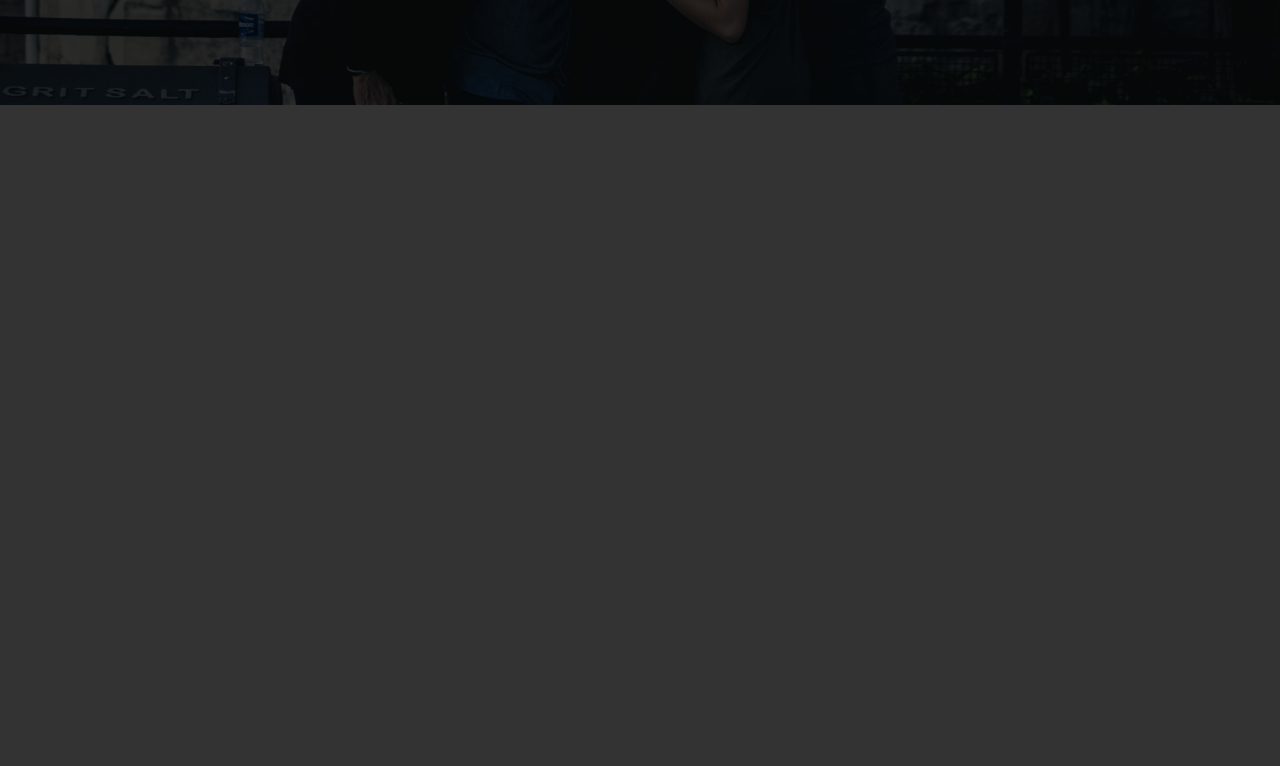
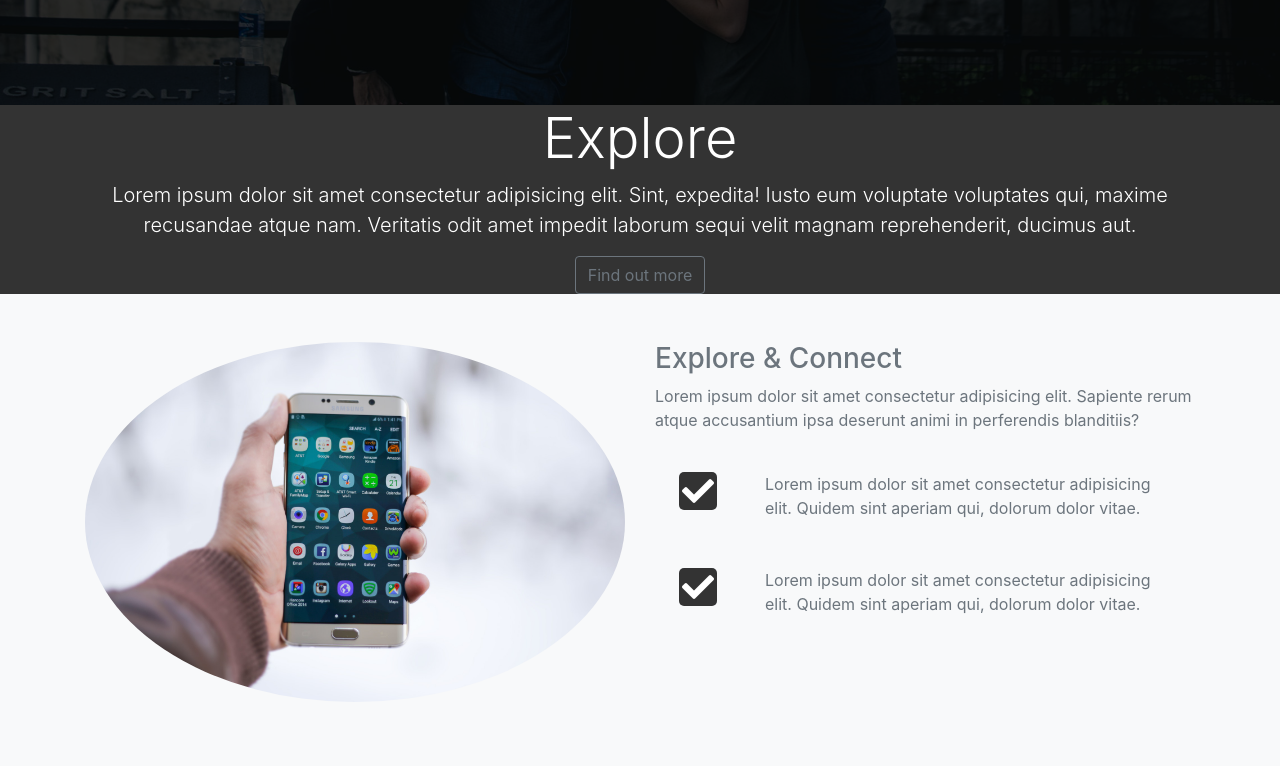
Before and after one commit to Imtiyaz-faisalkhan/bs4_looplab, a plain HTML site: page index.html in a window 1280 px wide. Shown: the part 595-1361 px from the top of the page. Before the commit the page ends 800 px from the top, so only its background shows below. Drawn offline with nearby package versions, Linux system fonts and the light colour scheme.

Commit message:
explore section

```diff
--- a/css/style.css
+++ b/css/style.css
@@ -39,3 +39,11 @@ body {
  padding: 5px;
  border-radius: 5px;
 }
+
+#explore-section .fas,
+#share-section .fas {
+ background: #333;
+ color: #fff;
+ padding: 3px;
+ border-radius: 5px;
+}
--- a/index.html
+++ b/index.html
@@ -99,6 +99,51 @@ Lorem ipsum, dolor sit amet consectetur adipisicing elit. Esse, ducimus magnam?
 </div>
 </header>
 
+<!-- Explore section -->
+<!-- Explore-Head -->
+<section id="explore-head-section">
+<div class="container">
+<div class="row">
+<div class="col text-center py">
+<h1 class="display-4">Explore</h1>
+<p class="lead">Lorem ipsum dolor sit amet consectetur adipisicing elit. Sint, expedita! Iusto eum voluptate voluptates qui, maxime recusandae atque nam. Veritatis odit amet impedit laborum sequi velit magnam reprehenderit, ducimus aut.</p>
+<a href="#" class="btn btn-outline-secondary">Find out more</a>
+</div>
+</div>
+</div>
+</section>
+
+<!--Explore-head-->
+<section id="explore-section" class="bg-light text-muted py-5">
+<div class="container">
+<div class="row">
+<div class="col-md-6">
+<img src="img/explore-section1.jpg" alt="" class="img-fluid mb-3 rounded-circle">
+</div>
+<div class="col-md-6">
+<h3>Explore & Connect</h3>
+<p>Lorem ipsum dolor sit amet consectetur adipisicing elit. Sapiente rerum atque accusantium ipsa deserunt animi in perferendis blanditiis?</p>
+<div class="d-flex">
+<div class="p-4 align-self-start">
+<i class="fas fa-check fa-2x"></i>
+</div>
+<div class="p-4 align-self-end">
+Lorem ipsum dolor sit amet consectetur adipisicing elit. Quidem sint aperiam qui, dolorum dolor vitae.
+</div>
+</div>
+<div class="d-flex">
+<div class="p-4 align-self-start">
+<i class="fas fa-check fa-2x"></i>
+</div>
+<div class="p-4 align-self-end">
+Lorem ipsum dolor sit amet consectetur adipisicing elit. Quidem sint aperiam qui, dolorum dolor vitae.
+</div>
+</div>
+</div>
+</div>
+</div>
+</section>
+
 <script src="http://code.jquery.com/jquery-3.3.1.min.js" integrity="sha256-FgpCb/KJQlLNfOu91ta32o/NMZxltwRo8QtmkMRdAu8=" crossorigin="anonymous"></script>
 <script src="https://cdnjs.cloudflare.com/ajax/libs/popper.js/1.14.3/umd/popper.min.js" integrity="sha384-ZMP7rVo3mIykV+2+9J3UJ46jBk0WLaUAdn689aCwoqbBJiSnjAK/l8WvCWPIPm49" crossorigin="anonymous"></script>
 <script src="https://stackpath.bootstrapcdn.com/bootstrap/4.1.1/js/bootstrap.min.js" integrity="sha384-smHYKdLADwkXOn1EmN1qk/HfnUcbVRZyYmZ4qpPea6sjB/pTJ0euyQp0Mk8ck+5T" crossorigin="anonymous"></script>
```
